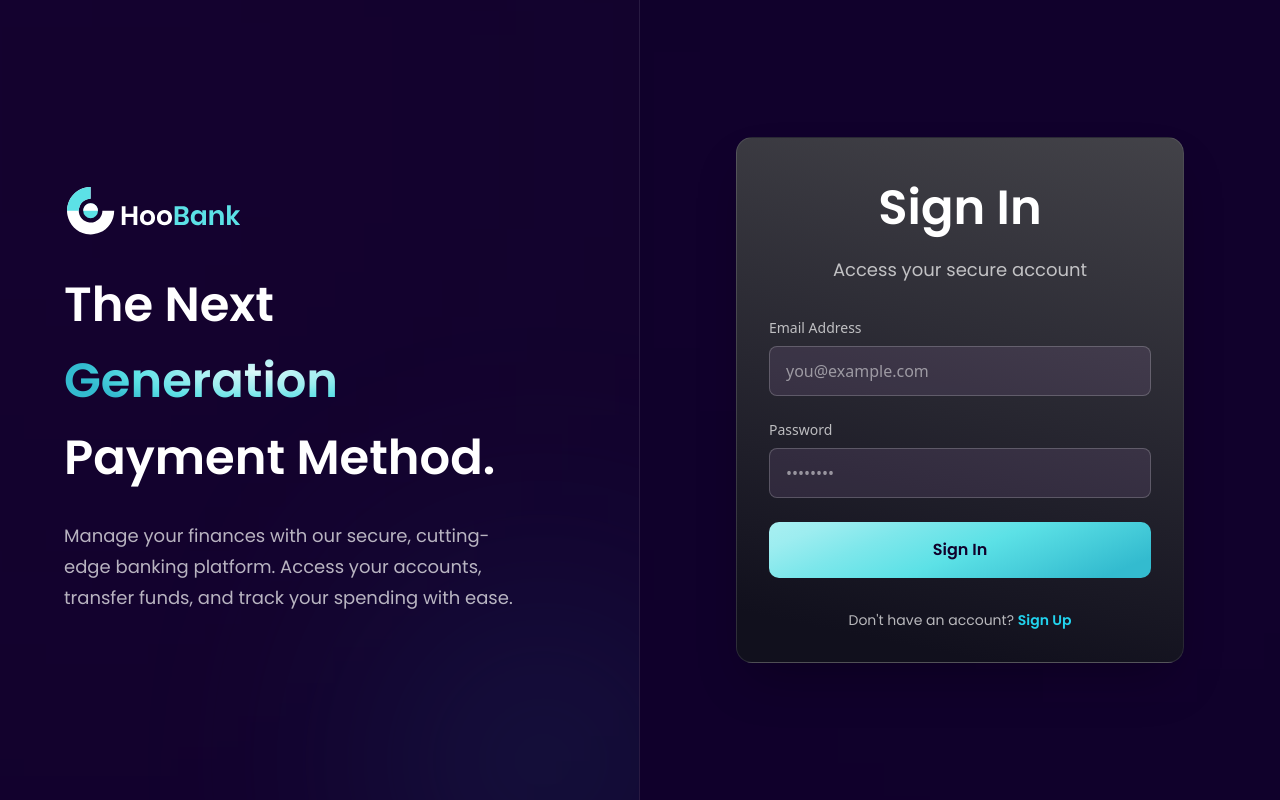
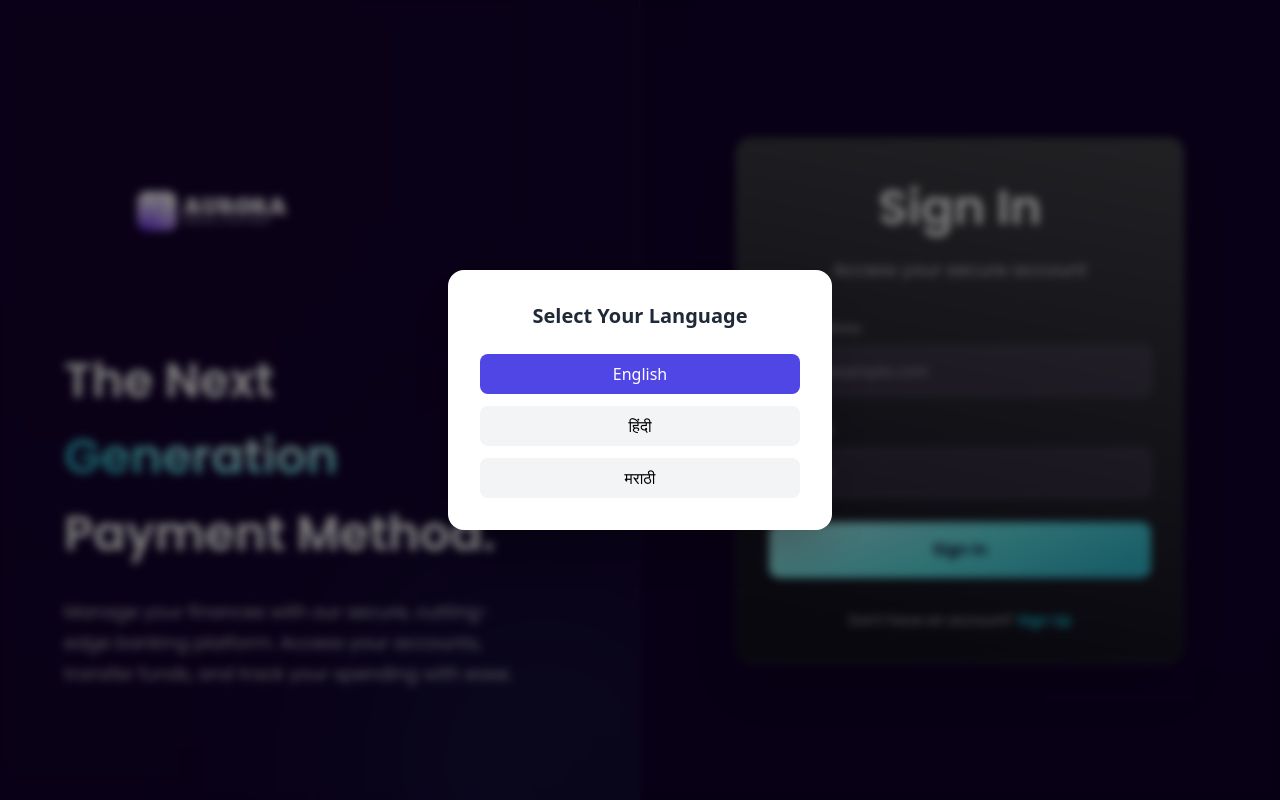
Before and after one commit to rushipatil05/InnovGenius2026, a React (Vite) app: page /login in a window 1280 px wide. Built offline with nearby package versions, Linux system fonts and the light colour scheme.

Commit message:
Added Multiple Language Feature

```diff
--- a/src/App.tsx
+++ b/src/App.tsx
@@ -8,6 +8,7 @@ import Signup from "./components/Auth/Signup";
 import UserDashboard from "./components/Dashboards/UserDashboard";
 import OfficerDashboard from "./components/Dashboards/OfficerDashboard";
 import AuditorDashboard from "./components/Dashboards/AuditorDashboard";
+import { LanguageProvider } from "./contexts/Languagecontext";
 
 function DashboardRouter() {
   const { user } = useAuth();
@@ -54,9 +55,11 @@ function AppContent() {
 
 function App() {
   return (
-    <AuthProvider>
-      <AppContent />
-    </AuthProvider>
+    <LanguageProvider>
+      <AuthProvider>
+        <AppContent />
+      </AuthProvider>
+    </LanguageProvider>
   );
 }
 
--- /dev/null
+++ b/src/components/Auth/LanguageSelection.tsx
@@ -0,0 +1,45 @@
+import { useLanguage } from "../../contexts/Languagecontext";
+
+export default function LanguageSelection({ onClose }: any) {
+  const { setLanguage } = useLanguage();
+
+  const handleSelect = (lang: string) => {
+    setLanguage(lang);
+    onClose();
+  };
+
+  return (
+    <div className="fixed inset-0 bg-black/50 backdrop-blur-sm flex items-center justify-center z-50">
+      <div className="bg-white rounded-2xl p-8 w-full max-w-sm shadow-2xl text-center space-y-6 animate-fade-in-up">
+
+        <h2 className="text-xl font-bold text-gray-800">
+          Select Your Language
+        </h2>
+
+        <div className="space-y-3">
+          <button
+            onClick={() => handleSelect("en")}
+            className="w-full px-4 py-2 bg-indigo-600 text-white rounded-lg hover:bg-indigo-700 transition"
+          >
+            English
+          </button>
+
+          <button
+            onClick={() => handleSelect("hi")}
+            className="w-full px-4 py-2 bg-gray-100 rounded-lg hover:bg-gray-200 transition"
+          >
+            हिंदी
+          </button>
+
+          <button
+            onClick={() => handleSelect("mr")}
+            className="w-full px-4 py-2 bg-gray-100 rounded-lg hover:bg-gray-200 transition"
+          >
+            मराठी
+          </button>
+        </div>
+
+      </div>
+    </div>
+  );
+}
--- a/src/components/Auth/Login.tsx
+++ b/src/components/Auth/Login.tsx
@@ -1,15 +1,26 @@
-import { useState } from 'react';
+import { useEffect, useState } from 'react';
 import { useAuth } from '../../contexts/AuthContext';
 import { Link, useNavigate } from 'react-router-dom';
 import styles from '../../styles';
 import { logo } from '../assets';
+import LanguageSelection from './LanguageSelection';
+import { useLanguage } from '../../contexts/Languagecontext';
 
 export default function Login() {
+  const [showLanguageModal, setShowLanguageModal] = useState(false);
+  const { t } = useLanguage();
   const { login } = useAuth();
   const navigate = useNavigate();
   const [email, setEmail] = useState('');
   const [password, setPassword] = useState('');
   const [error, setError] = useState('');
+
+  useEffect(() => {
+    const storedLang = localStorage.getItem('app_language');
+    if (!storedLang) {
+      setShowLanguageModal(true);
+    }
+  }, []);
 
   const handleSubmit = (e: React.FormEvent) => {
     e.preventDefault();
@@ -41,7 +52,7 @@ export default function Login() {
         {/* Content */}
         <div className="relative z-10 w-full max-w-lg">
           <Link to="/" className="mb-8 block">
-            <img src={logo} alt="HooBank" className="w-[180px] h-[48px] object-contain" />
+            <img src={logo} alt="HooBank" className="w-[300px] h-[200px] object-contain" />
           </Link>
 
           <h1 className={`${styles.heading2} mb-6`}>
@@ -63,7 +74,7 @@ export default function Login() {
 
         <div className="w-full max-w-md bg-black-gradient-2 p-8 rounded-2xl shadow-2xl border border-dimWhite/10 backdrop-blur-sm">
           <h2 className={styles.heading2 + " text-center text-[32px] mb-2"}>
-            Sign In
+            {t("signIn")}
           </h2>
           <p className={`${styles.paragraph} text-center text-[16px] mb-8`}>
             Access your secure account
@@ -121,6 +132,9 @@ export default function Login() {
           </p>
         </div>
       </div>
+      {showLanguageModal && (
+        <LanguageSelection onClose={() => setShowLanguageModal(false)} />
+      )}
     </div>
   );
 }
--- a/src/components/Landing/Billing.tsx
+++ b/src/components/Landing/Billing.tsx
@@ -5,7 +5,7 @@ import styles, { layout } from "../../styles";
 const Billing: React.FC = () => {
   return (
     <section id="product" className={layout.sectionReverse}>
-      <div className={layout.sectionImgReverse}>
+      <div className={`${layout.sectionImgReverse} animate-floatSlow`}>
         <img
           src={bill}
           alt="Billing"
--- a/src/components/Landing/Hero.tsx
+++ b/src/components/Landing/Hero.tsx
@@ -11,14 +11,14 @@ const Hero: React.FC<HeroProps> = ({ onGetStarted }) => {
   return (
     <section
       id="home"
-      className={`flex md:flex-row flex-col ${styles.paddingY}`}
+      className={`flex md:flex-row flex-col`}
     >
       {/* Left Side */}
       <div
         className={`flex-1 ${styles.flexStart} flex-col xl:px-0 sm:px-16 px-6`}
       >
         {/* Discount Promo */}
-        <div className="flex flex-row items-center py-[6px] px-4 bg-discount-gradient rounded-[10px] mb-2">
+        <div className="flex flex-row items-center py-[1px] px-4 bg-discount-gradient rounded-[10px] mb-2">
           <img
             src={discount}
             alt="Discount"
--- a/src/components/Landing/Navbar.tsx
+++ b/src/components/Landing/Navbar.tsx
@@ -16,7 +16,7 @@ const Navbar: React.FC<NavbarProps> = ({ onSignupClick }) => {
       <img
         src={logo}
         alt="HooBank Logo"
-        className="w-[124px] h-[32px] object-contain"
+        className="w-[120px] h-[100px] object-contain"
       />
 
       {/* Desktop */}
--- a/src/components/assets/index.ts
+++ b/src/components/assets/index.ts
@@ -4,7 +4,7 @@ import binance from "./binance.png";
 import card from "./card.png";
 import coinbase from "./coinbase.png";
 import dropbox from "./dropbox.png";
-import logo from "./logo.svg";
+import logo from "./logo.png";
 import quotes from "./quotes.svg";
 import robot from "./robot.png";
 import send from "./Send.svg";
--- /dev/null
+++ b/src/components/i18n/translations.ts
@@ -0,0 +1,34 @@
+export const translations: Record<string, Record<string, string>> = {
+  en: {
+    signIn: "Sign In",
+    accessAccount: "Access your secure account",
+    email: "Email Address",
+    password: "Password",
+    fillFields: "Please fill in all fields",
+    invalidCredentials: "Invalid email or password",
+    dontHaveAccount: "Don't have an account?",
+    signUp: "Sign Up",
+  },
+
+  hi: {
+    signIn: "साइन इन",
+    accessAccount: "अपने सुरक्षित खाते तक पहुंचें",
+    email: "ईमेल पता",
+    password: "पासवर्ड",
+    fillFields: "कृपया सभी फ़ील्ड भरें",
+    invalidCredentials: "अमान्य ईमेल या पासवर्ड",
+    dontHaveAccount: "क्या आपका खाता नहीं है?",
+    signUp: "साइन अप",
+  },
+
+  mr: {
+    signIn: "साइन इन",
+    accessAccount: "आपल्या सुरक्षित खात्यात प्रवेश करा",
+    email: "ईमेल पत्ता",
+    password: "पासवर्ड",
+    fillFields: "कृपया सर्व फील्ड भरा",
+    invalidCredentials: "अवैध ईमेल किंवा पासवर्ड",
+    dontHaveAccount: "तुमच्याकडे खाते नाही?",
+    signUp: "साइन अप",
+  }
+};
--- /dev/null
+++ b/src/contexts/LanguageContext.tsx
@@ -0,0 +1,42 @@
+import { createContext, useContext, useState, useEffect } from "react";
+import { translations } from "../components/i18n/translations";
+
+interface LanguageContextType {
+  language: string;
+  setLanguage: (lang: string) => void;
+  t: (key: string) => string;
+}
+
+const LanguageContext = createContext<LanguageContextType | null>(null);
+
+export const LanguageProvider = ({ children }: any) => {
+  const [language, setLanguageState] = useState("en");
+
+  useEffect(() => {
+    const storedLang = localStorage.getItem("app_language");
+    if (storedLang) {
+      setLanguageState(storedLang);
+    }
+  }, []);
+
+  const setLanguage = (lang: string) => {
+    localStorage.setItem("app_language", lang);
+    setLanguageState(lang);
+  };
+
+  const t = (key: string) => {
+    return translations[language]?.[key] || key;
+  };
+
+  return (
+    <LanguageContext.Provider value={{ language, setLanguage, t }}>
+      {children}
+    </LanguageContext.Provider>
+  );
+};
+
+export const useLanguage = () => {
+  const context = useContext(LanguageContext);
+  if (!context) throw new Error("useLanguage must be used inside provider");
+  return context;
+};
--- a/src/types/index.ts
+++ b/src/types/index.ts
@@ -7,6 +7,7 @@ export interface User {
   role: UserRole;
   name: string;
   createdAt: string;
+  language?: string;
 }
 
 export interface Application {
--- a/tailwind.config.js
+++ b/tailwind.config.js
@@ -3,6 +3,15 @@ export default {
   content: ['./index.html', './src/**/*.{js,ts,jsx,tsx}'],
   theme: {
     extend: {
+      keyframes: {
+        floatSlow: {
+          '0%, 100%': { transform: 'translateY(0px)' },
+          '50%': { transform: 'translateY(-20px)' },
+        },
+      },
+      animation: {
+        floatSlow: 'floatSlow 3s ease-in-out infinite',
+      },
       colors: {
         primary: "#10002b",
         secondary: "#e0aaff",
```
Also changed, not shown: src/contexts/AuthContext.tsx (+65 -24 lines), src/components/assets/logo.png (added), src/components/assets/logo.svg.
